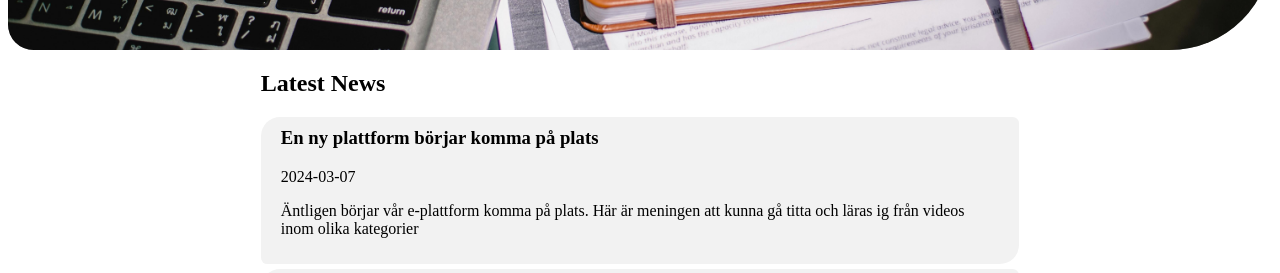
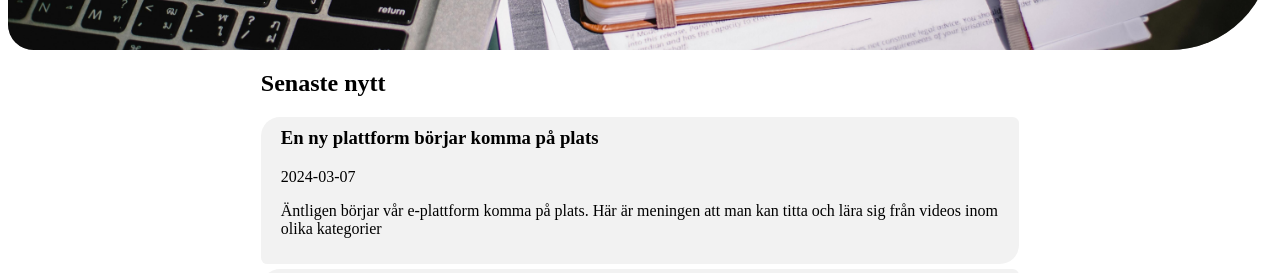
Before and after one commit to RobertAhlin/react-elarning-app, a Next.js app: page / in a window 1280 px wide. Shown: the part 410-683 px from the top of the page. Built offline with nearby package versions, Linux system fonts and the light colour scheme; no server answers.

Commit message:
Updated README

```diff
--- a/components/NewsSection.js
+++ b/components/NewsSection.js
@@ -9,7 +9,7 @@ const NewsSection = () => {
 
   return (
     <div className={styles.newsSection}>
-      <h2>Latest News</h2>
+      <h2>Senaste nytt</h2>
       {latestNews.map((newsItem, index) => (
         <div key={index} className={styles.newsItem} data-testid="news-article">
           <h3>{newsItem.title}</h3>
--- a/db/news.json
+++ b/db/news.json
@@ -3,7 +3,7 @@
       {
         "title": "En ny plattform börjar komma på plats",
         "date": "2024-03-07",
-        "text": "Äntligen börjar vår e-plattform komma på plats. Här är meningen att kunna gå titta och läras ig från videos inom olika kategorier"
+        "text": "Äntligen börjar vår e-plattform komma på plats. Här är meningen att man kan titta och lära sig från videos inom olika kategorier"
       },
       {
         "title": "Lorem Ipsum",
```
Also changed, not shown: readmefiles/demo.jpg (added), 1 other file (tests, documents, lock files or other folders).
